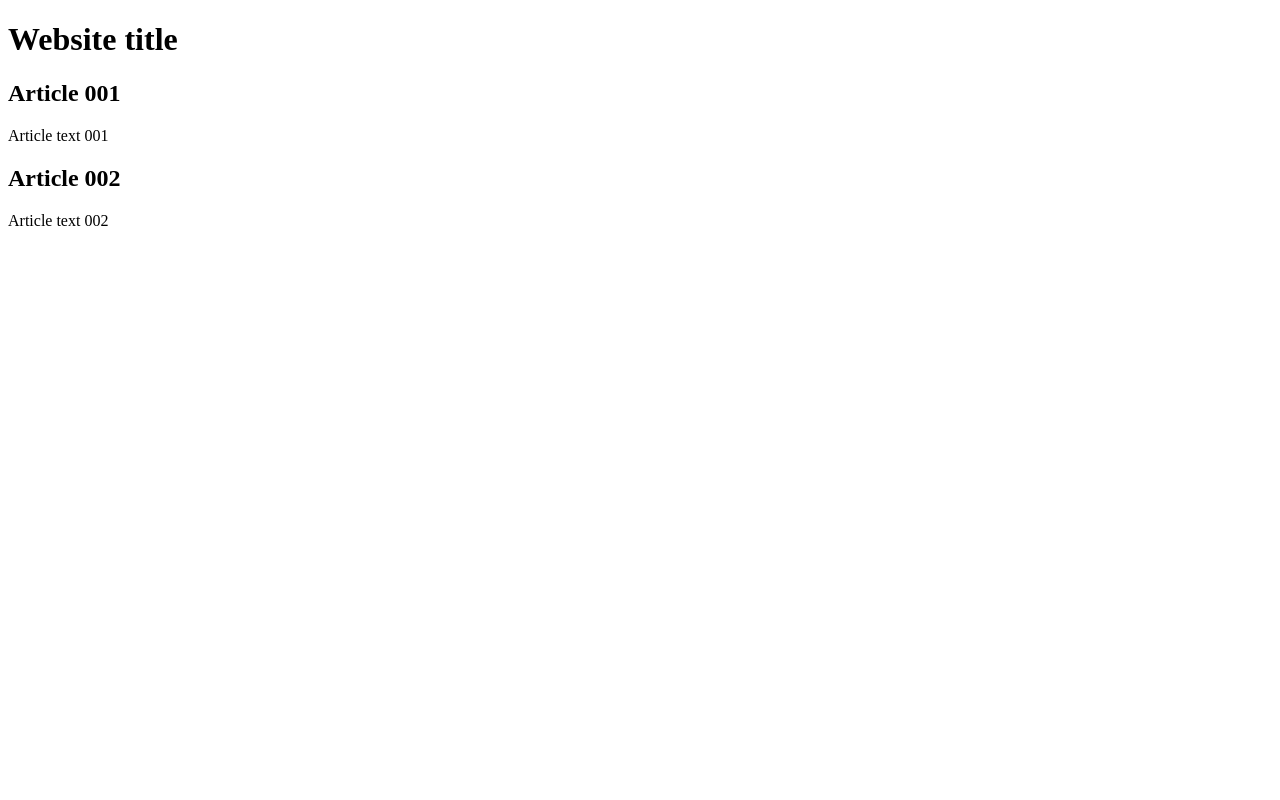
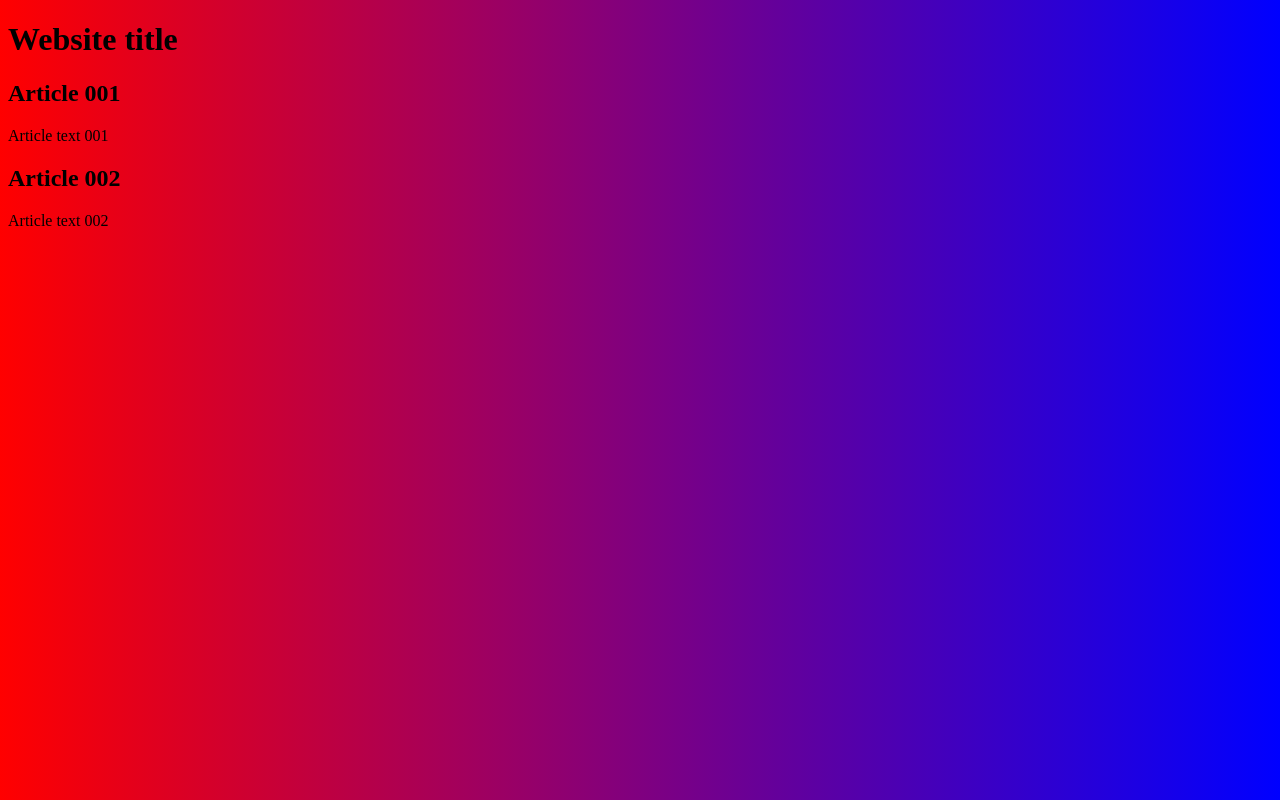
Before and after one commit to RomuloSimoes1/Project-website, a plain HTML site: page index.html in a window 1280 px wide. Drawn offline with Linux system fonts and the light colour scheme.

Commit message:
it was to be disign

```diff
--- /dev/null
+++ b/estilo/style.css
@@ -0,0 +1,3 @@
+body {
+    background-image: linear-gradient(to right, red, blue);
+}
--- a/index.html
+++ b/index.html
@@ -4,6 +4,7 @@
     <meta charset="UTF-8">
     <meta name="viewport" content="width=device-width, initial-scale=1.0">
     <title>Document</title>
+    <link rel="stylesheet" href="estilo/style.css">
 </head>
 <body>
     <main>
```
